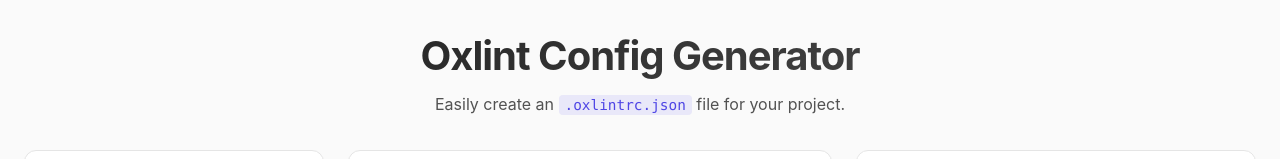
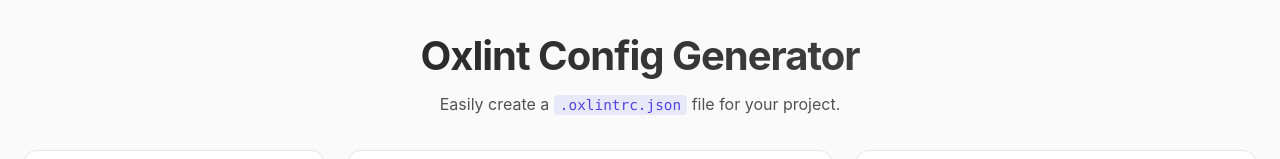
Before and after one commit to connorshea/oxlint-config-generator, a Vue app: page / in a window 1280 px wide. Shown: the top 159 px of the page. Built offline with nearby package versions, Linux system fonts and the light colour scheme.

Commit message:
Grammar.

```diff
--- a/src/App.vue
+++ b/src/App.vue
@@ -42,7 +42,7 @@
   <div class="app-container">
     <header>
       <h1>Oxlint Config Generator</h1>
-      <p>Easily create an <code>.oxlintrc.json</code> file for your project.</p>
+      <p>Easily create a <code>.oxlintrc.json</code> file for your project.</p>
     </header>
 
     <div class="main-layout">
```
